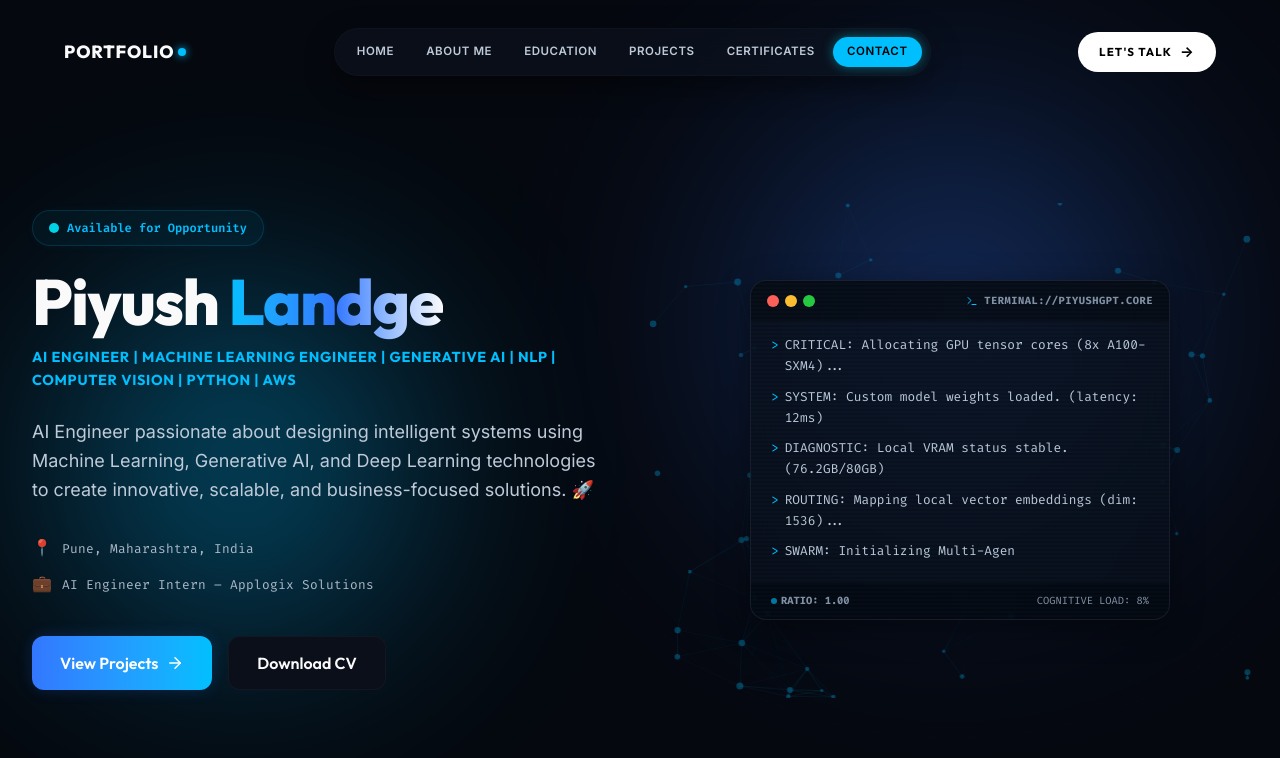
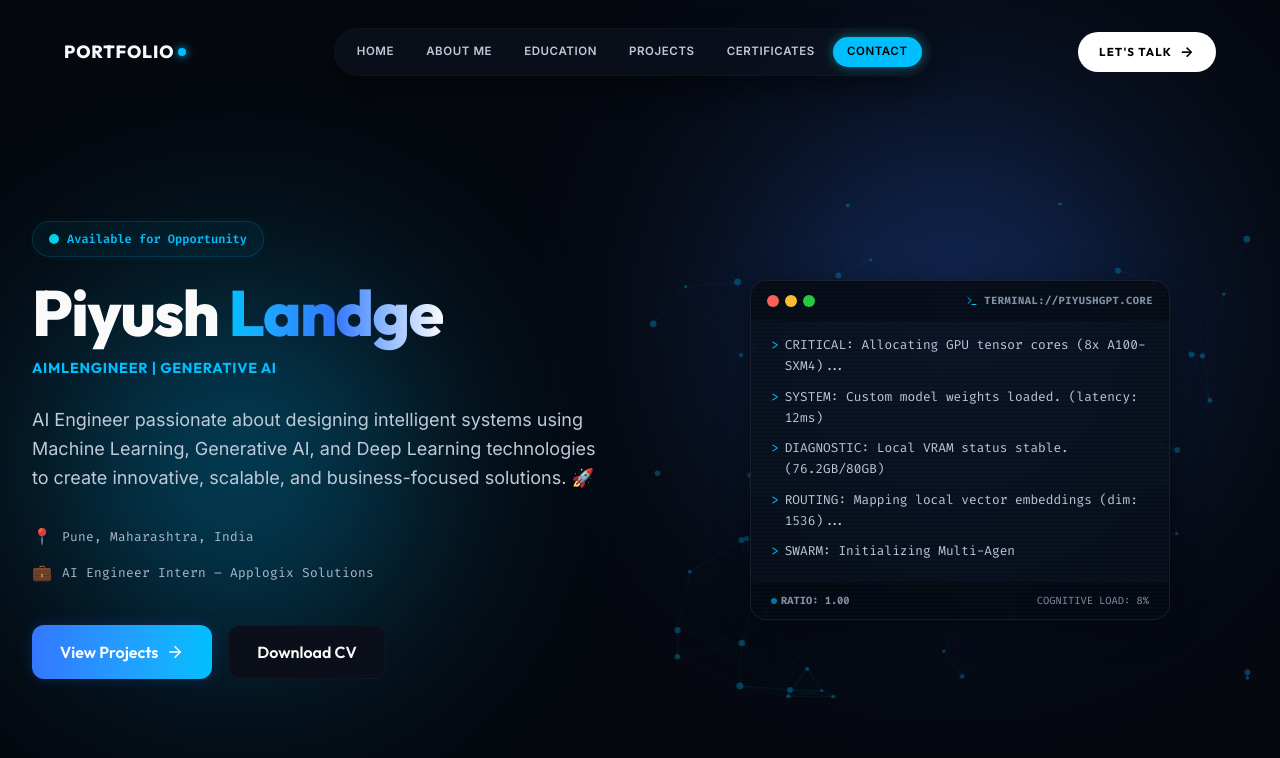
Before and after one commit to piyushlandge04/Portfolio.piyushlandge-, a React (Vite) app: page / in a window 1280 px wide. Shown: the top 758 px of the page. Built offline with nearby package versions, Linux system fonts and the light colour scheme.

Commit message:
Update Hero subtitle to AIMLEngineer | Generative AI

```diff
--- a/src/WebPages/Hero.jsx
+++ b/src/WebPages/Hero.jsx
@@ -141,7 +141,7 @@ export default function Hero() {
           </h1>
 
           <h2 className="font-heading font-bold text-[0.8rem] sm:text-[0.9rem] text-accent-cyan tracking-wider mb-6 uppercase max-w-[580px] leading-relaxed">
-            AI Engineer | Machine Learning Engineer | Generative AI | NLP | Computer Vision | Python | AWS
+            AIMLEngineer | Generative AI
           </h2>
 
           <p className="font-sans text-base md:text-lg text-text-secondary mb-8 max-w-[580px] leading-relaxed">
```
